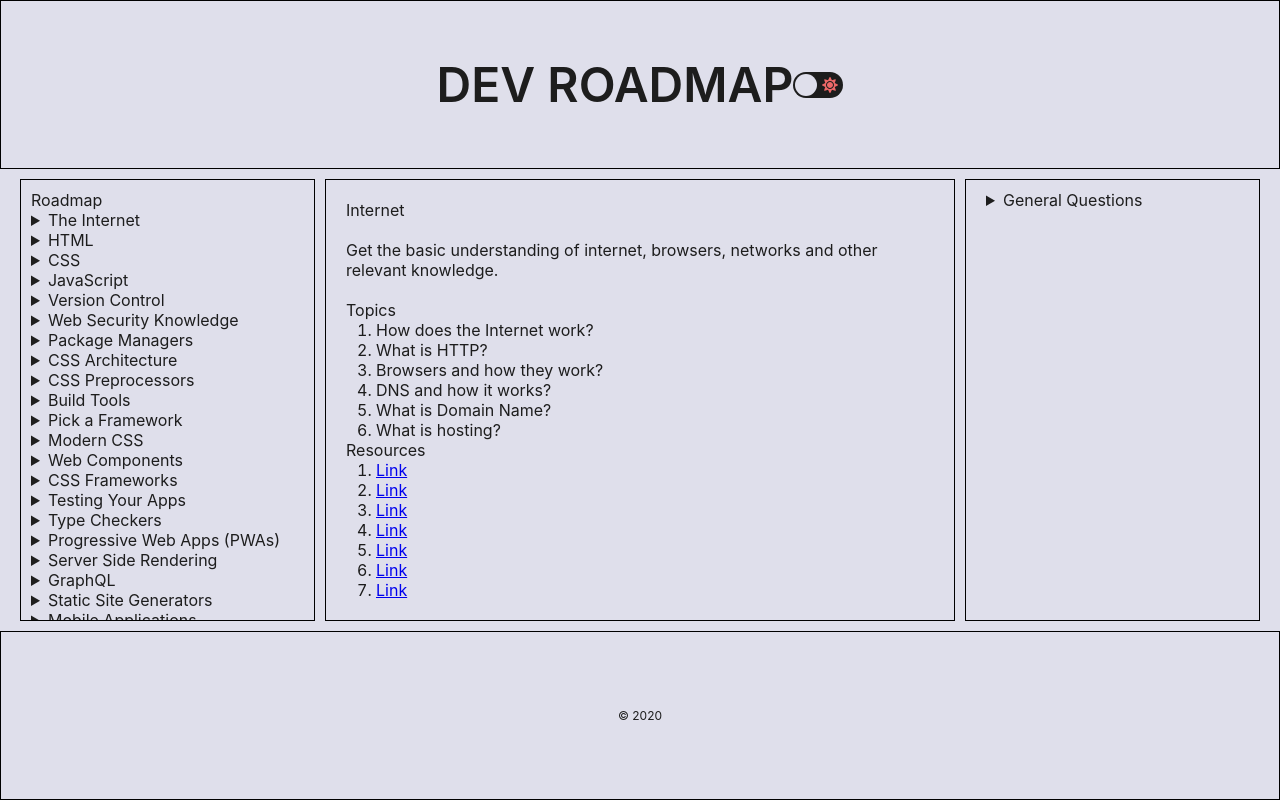
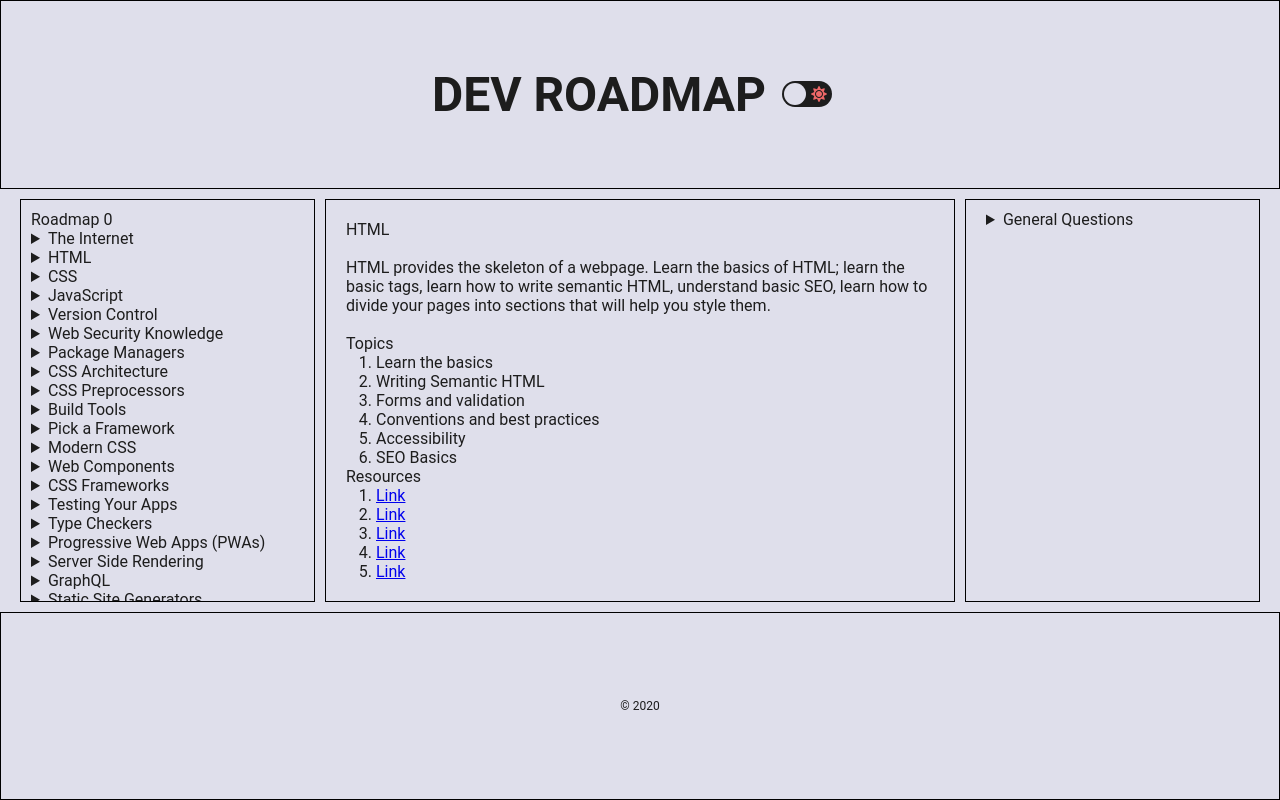
Before and after one commit to timmybytes-learning/dev-site, a React (Create React App) app: page / in a window 1280 px wide. Built offline with nearby package versions, Linux system fonts and the light colour scheme.

Commit message:
Add basic state to Roadmap component

```diff
--- a/public/index.html
+++ b/public/index.html
@@ -8,6 +8,13 @@
     <meta name="description" content="Web site created using create-react-app" />
     <link rel="apple-touch-icon" href="%PUBLIC_URL%/logo192.png" />
     <link rel="manifest" href="%PUBLIC_URL%/manifest.json" />
+    <link
+      rel="preload"
+      as="font"
+      href="https://fonts.googleapis.com/css2?family=Roboto:ital,wght@0,100;0,300;0,400;0,500;0,700;0,900;1,100;1,300;1,400;1,500;1,700;1,900&family=Fira+Mono:wght@400;500;700&display=swap"
+      type="font"
+      crossorigin="anonymous"
+    />
     <title>React App</title>
   </head>
   <body>
--- a/src/components/App.jsx
+++ b/src/components/App.jsx
@@ -7,11 +7,12 @@ import Footer from './Footer';
 // import Nav from "./Nav";
 
 function App() {
+  const num = 1;
   return (
     <div className='grid-container'>
       <Header />
       <Roadmap />
-      <Content />
+      <Content current={num} />
       <SideBar />
       <Footer />
     </div>
--- a/src/components/Content.jsx
+++ b/src/components/Content.jsx
@@ -1,12 +1,11 @@
 import React from 'react';
 import Data from '../data.json';
 
-function Content() {
-  const dataHeading = Data.topics[0].topic;
-  const dataSummary = Data.topics[0].summary;
-  const subTopics = Data.topics[0].subTopics;
-  const topicResourcesRead = Data.topics[0].topicResources.read;
-  // const topicResourcesWatch = Data.topics[0].topicResources.watch;
+function Content(props) {
+  const dataHeading = Data.topics[props.current].topic;
+  const dataSummary = Data.topics[props.current].summary;
+  const subTopics = Data.topics[props.current].subTopics;
+  const topicResourcesRead = Data.topics[props.current].topicResources.read;
 
   Data.topics.forEach((id) => {
     let arr = [];
--- a/src/components/DarkModeToggle.jsx
+++ b/src/components/DarkModeToggle.jsx
@@ -1,33 +1,19 @@
 import React from 'react';
-import {
-  FaMoon,
-  FaSun
-} from 'react-icons/fa';
+import { FaMoon, FaSun } from 'react-icons/fa';
 
 export default function DarkModeToggle() {
   const handleClick = () => {
     document.body.classList.toggle('dark');
   };
 
-  return ( <
-    div >
-    <
-    input type = 'checkbox'
-    className = 'checkbox'
-    id = 'checkbox' / >
-    <
-    label htmlFor = 'checkbox'
-    className = 'toggle-label'
-    onClick = {
-      handleClick
-    } >
-    <
-    FaMoon className = 'toggle-icons' / >
-    <
-    FaSun className = 'toggle-icons' / >
-    <
-    div className = 'ball' > < /div>{' '} <
-    /label>{' '} <
-    /div>
+  return (
+    <div className='dark-mode-switch'>
+      <input type='checkbox' className='checkbox' id='checkbox' />
+      <label htmlFor='checkbox' className='toggle-label' onClick={handleClick}>
+        <FaMoon className='toggle-icons' />
+        <FaSun className='toggle-icons' />
+        <div className='ball'> </div>{' '}
+      </label>{' '}
+    </div>
   );
 }
--- a/src/components/Roadmap.jsx
+++ b/src/components/Roadmap.jsx
@@ -1,12 +1,28 @@
-import React from "react";
+import React, { useState } from 'react';
 
 export default function Roadmap() {
+  const [selected, setSelected] = useState(0);
+
+  function handleClick(e) {
+    const getValue = Number(e.target.id);
+    setSelected(getValue);
+  }
+
   return (
-    <nav className="nav border">
-      <h2>Roadmap</h2>
+    <nav className='nav border'>
+      <h2>Roadmap {selected}</h2>
       <ol>
         <details>
-          <summary>The Internet</summary>
+          <summary
+            style={
+              selected === 1
+                ? { fontWeight: 'bolder', color: '#dfdfeb', backgroundColor: '#1d1d1d' }
+                : { fontWeight: 'normal', color: 'inherit' }
+            }
+            onClick={handleClick}
+            id={1}>
+            The Internet
+          </summary>
           <ol>
             <li>How does the Internet work?</li>
             <li>What is HTTP?</li>
@@ -17,7 +33,16 @@ export default function Roadmap() {
           </ol>
         </details>
         <details>
-          <summary>HTML</summary>
+          <summary
+            style={
+              selected === 2
+                ? { fontWeight: 'bolder', color: '#dfdfeb', backgroundColor: '#1d1d1d' }
+                : { fontWeight: 'normal' }
+            }
+            onClick={handleClick}
+            id={2}>
+            HTML
+          </summary>
           <ol>
             <li>Learn the basics</li>
             <li>Writing Semantic HTML</li>
@@ -28,7 +53,16 @@ export default function Roadmap() {
           </ol>
         </details>
         <details>
-          <summary>CSS</summary>
+          <summary
+            style={
+              selected === 3
+                ? { fontWeight: 'bolder', color: '#dfdfeb', backgroundColor: '#1d1d1d' }
+                : { fontWeight: 'normal' }
+            }
+            onClick={handleClick}
+            id={3}>
+            CSS
+          </summary>
           <ol>
             <li>Learn the Basics</li>
             <li>
@@ -46,7 +80,16 @@ export default function Roadmap() {
           </ol>
         </details>
         <details>
-          <summary>JavaScript</summary>
+          <summary
+            style={
+              selected === 4
+                ? { fontWeight: 'bolder', color: '#dfdfeb', backgroundColor: '#1d1d1d' }
+                : { fontWeight: 'normal' }
+            }
+            onClick={handleClick}
+            id={4}>
+            JavaScript
+          </summary>
           <ol>
             <li>Syntax and Basic Constructs</li>
             <li>Learn DOM Manipulation</li>
@@ -66,7 +109,16 @@ export default function Roadmap() {
           </ol>
         </details>
         <details>
-          <summary>Version Control</summary>
+          <summary
+            style={
+              selected === 5
+                ? { fontWeight: 'bolder', color: '#dfdfeb', backgroundColor: '#1d1d1d' }
+                : { fontWeight: 'normal' }
+            }
+            onClick={handleClick}
+            id={5}>
+            Version Control
+          </summary>
           <ol>
             <li>Basic usage of git</li>
             <li>
@@ -80,7 +132,16 @@ export default function Roadmap() {
           </ol>
         </details>
         <details>
-          <summary>Web Security Knowledge</summary>
+          <summary
+            style={
+              selected === 6
+                ? { fontWeight: 'bolder', color: '#dfdfeb', backgroundColor: '#1d1d1d' }
+                : { fontWeight: 'normal' }
+            }
+            onClick={handleClick}
+            id={6}>
+            Web Security Knowledge
+          </summary>
           <ol>
             <li>
               Basic Understanding of:
@@ -94,27 +155,63 @@ export default function Roadmap() {
           </ol>
         </details>
         <details>
-          <summary>Package Managers</summary>
+          <summary
+            style={
+              selected === 7
+                ? { fontWeight: 'bolder', color: '#dfdfeb', backgroundColor: '#1d1d1d' }
+                : { fontWeight: 'normal' }
+            }
+            onClick={handleClick}
+            id={7}>
+            Package Managers
+          </summary>
           <ol>
             <li>npm</li>
             <li>yarn</li>
           </ol>
         </details>
         <details>
-          <summary>CSS Architecture</summary>
+          <summary
+            style={
+              selected === 8
+                ? { fontWeight: 'bolder', color: '#dfdfeb', backgroundColor: '#1d1d1d' }
+                : { fontWeight: 'normal' }
+            }
+            onClick={handleClick}
+            id={8}>
+            CSS Architecture
+          </summary>
           <ol>
             <li>BEM</li>
           </ol>
         </details>
         <details>
-          <summary>CSS Preprocessors</summary>
+          <summary
+            style={
+              selected === 9
+                ? { fontWeight: 'bolder', color: '#dfdfeb', backgroundColor: '#1d1d1d' }
+                : { fontWeight: 'normal' }
+            }
+            onClick={handleClick}
+            id={9}>
+            CSS Preprocessors
+          </summary>
           <ol>
             <li>SASS/SCSS</li>
             <li>PostCSS</li>
           </ol>
         </details>
         <details>
-          <summary>Build Tools</summary>
+          <summary
+            style={
+              selected === 10
+                ? { fontWeight: 'bolder', color: '#dfdfeb', backgroundColor: '#1d1d1d' }
+                : { fontWeight: 'normal' }
+            }
+            onClick={handleClick}
+            id={10}>
+            Build Tools
+          </summary>
           <ol>
             <li>
               Task Runners
@@ -141,7 +238,16 @@ export default function Roadmap() {
           </ol>
         </details>
         <details>
-          <summary>Pick a Framework</summary>
+          <summary
+            style={
+              selected === 11
+                ? { fontWeight: 'bolder', color: '#dfdfeb', backgroundColor: '#1d1d1d' }
+                : { fontWeight: 'normal' }
+            }
+            onClick={handleClick}
+            id={11}>
+            Pick a Framework
+          </summary>
           <ol>
             <li>
               React JS
@@ -166,7 +272,16 @@ export default function Roadmap() {
           </ol>
         </details>
         <details>
-          <summary>Modern CSS</summary>
+          <summary
+            style={
+              selected === 12
+                ? { fontWeight: 'bolder', color: '#dfdfeb', backgroundColor: '#1d1d1d' }
+                : { fontWeight: 'normal' }
+            }
+            onClick={handleClick}
+            id={12}>
+            Modern CSS
+          </summary>
           <ol>
             <li>Styled Component</li>
             <li>CSS Module</li>
@@ -175,7 +290,16 @@ export default function Roadmap() {
           </ol>
         </details>
         <details>
-          <summary>Web Components</summary>
+          <summary
+            style={
+              selected === 13
+                ? { fontWeight: 'bolder', color: '#dfdfeb', backgroundColor: '#1d1d1d' }
+                : { fontWeight: 'normal' }
+            }
+            onClick={handleClick}
+            id={13}>
+            Web Components
+          </summary>
           <ol>
             <li>HTML Templates</li>
             <li>Custom Elements</li>
@@ -183,7 +307,16 @@ export default function Roadmap() {
           </ol>
         </details>
         <details>
-          <summary>CSS Frameworks</summary>
+          <summary
+            style={
+              selected === 14
+                ? { fontWeight: 'bolder', color: '#dfdfeb', backgroundColor: '#1d1d1d' }
+                : { fontWeight: 'normal' }
+            }
+            onClick={handleClick}
+            id={14}>
+            CSS Frameworks
+          </summary>
           <ol>
             <li>
               JS-Based (better to use for JS-based frameworks)
@@ -205,7 +338,16 @@ export default function Roadmap() {
           </ol>
         </details>
         <details>
-          <summary>Testing Your Apps</summary>
+          <summary
+            style={
+              selected === 15
+                ? { fontWeight: 'bolder', color: '#dfdfeb', backgroundColor: '#1d1d1d' }
+                : { fontWeight: 'normal' }
+            }
+            onClick={handleClick}
+            id={15}>
+            Testing Your Apps
+          </summary>
           <ol>
             <li>
               Difference Between:
@@ -232,14 +374,32 @@ export default function Roadmap() {
           </ol>
         </details>
         <details>
-          <summary>Type Checkers</summary>
+          <summary
+            style={
+              selected === 16
+                ? { fontWeight: 'bolder', color: '#dfdfeb', backgroundColor: '#1d1d1d' }
+                : { fontWeight: 'normal' }
+            }
+            onClick={handleClick}
+            id={16}>
+            Type Checkers
+          </summary>
           <ol>
             <li>TypeScript</li>
             <li>Flow</li>
           </ol>
         </details>
         <details>
-          <summary>Progressive Web Apps (PWAs)</summary>
+          <summary
+            style={
+              selected === 17
+                ? { fontWeight: 'bolder', color: '#dfdfeb', backgroundColor: '#1d1d1d' }
+                : { fontWeight: 'normal' }
+            }
+            onClick={handleClick}
+            id={17}>
+            Progressive Web Apps (PWAs)
+          </summary>
           <ol>
             <li>
               Learn Different Web APIs Used in PWAs:
@@ -267,7 +427,16 @@ export default function Roadmap() {
           </ol>
         </details>
         <details>
-          <summary>Server Side Rendering</summary>
+          <summary
+            style={
+              selected === 18
+                ? { fontWeight: 'bolder', color: '#dfdfeb', backgroundColor: '#1d1d1d' }
+                : { fontWeight: 'normal' }
+            }
+            onClick={handleClick}
+            id={18}>
+            Server Side Rendering
+          </summary>
           <ol>
             <li>
               React JS
@@ -290,14 +459,32 @@ export default function Roadmap() {
           </ol>
         </details>
         <details>
-          <summary>GraphQL</summary>
+          <summary
+            style={
+              selected === 19
+                ? { fontWeight: 'bolder', color: '#dfdfeb', backgroundColor: '#1d1d1d' }
+                : { fontWeight: 'normal' }
+            }
+            onClick={handleClick}
+            id={19}>
+            GraphQL
+          </summary>
           <ol>
             <li>Apollo</li>
             <li>Relay Modern</li>
           </ol>
         </details>
         <details>
-          <summary>Static Site Generators</summary>
+          <summary
+            style={
+              selected === 20
+                ? { fontWeight: 'bolder', color: '#dfdfeb', backgroundColor: '#1d1d1d' }
+                : { fontWeight: 'normal' }
+            }
+            onClick={handleClick}
+            id={20}>
+            Static Site Generators
+          </summary>
           <ol>
             <li>Next.js</li>
             <li>Gatsby.js</li>
@@ -309,7 +496,16 @@ export default function Roadmap() {
           </ol>
         </details>
         <details>
-          <summary>Mobile Applications</summary>
+          <summary
+            style={
+              selected === 21
+                ? { fontWeight: 'bolder', color: '#dfdfeb', backgroundColor: '#1d1d1d' }
+                : { fontWeight: 'normal' }
+            }
+            onClick={handleClick}
+            id={21}>
+            Mobile Applications
+          </summary>
           <ol>
             <li>React Native</li>
             <li>NativeScript</li>
@@ -318,13 +514,31 @@ export default function Roadmap() {
           </ol>
         </details>
         <details>
-          <summary>Desktop Applications</summary>
+          <summary
+            style={
+              selected === 22
+                ? { fontWeight: 'bolder', color: '#dfdfeb', backgroundColor: '#1d1d1d' }
+                : { fontWeight: 'normal' }
+            }
+            onClick={handleClick}
+            id={22}>
+            Desktop Applications
+          </summary>
           <ol>
             <li>Electron</li>
           </ol>
         </details>
         <details>
-          <summary>Web Assembly</summary>
+          <summary
+            style={
+              selected === 23
+                ? { fontWeight: 'bolder', color: '#dfdfeb', backgroundColor: '#1d1d1d' }
+                : { fontWeight: 'normal' }
+            }
+            onClick={handleClick}
+            id={23}>
+            Web Assembly
+          </summary>
           <ol>
             <li>
               Web Assembly or WASM is the binary instructions generated from higher level languages
--- a/src/scss/components/_dark-mode-toggle.scss
+++ b/src/scss/components/_dark-mode-toggle.scss
@@ -2,6 +2,10 @@
   background-color: $ColorDark;
   color: $ColorLight;
   transition: transform 0.2s linear;
+}
+
+.dark-mode-switch {
+  padding: 0 $Size4;
 }
 
 .toggle-label {
--- a/src/scss/defaults/_fonts.scss
+++ b/src/scss/defaults/_fonts.scss
@@ -1,13 +1,12 @@
 body {
   margin: 0;
-  font-family: -apple-system, BlinkMacSystemFont, 'Segoe UI', 'Roboto', 'Oxygen',
-    'Ubuntu', 'Cantarell', 'Fira Sans', 'Droid Sans', 'Helvetica Neue',
-    sans-serif;
+
+  font-family: 'Roboto', -apple-system, BlinkMacSystemFont, 'Segoe UI', 'Oxygen', 'Ubuntu',
+    'Cantarell', 'Fira Sans', 'Droid Sans', 'Helvetica Neue', sans-serif;
   -webkit-font-smoothing: antialiased;
   -moz-osx-font-smoothing: grayscale;
 }
 
 code {
-  font-family: source-code-pro, Menlo, Monaco, Consolas, 'Courier New',
-    monospace;
+  font-family: 'Fira Mono', source-code-pro, Menlo, Monaco, Consolas, 'Courier New', monospace;
 }
```
Also changed, not shown: src/index.css.
